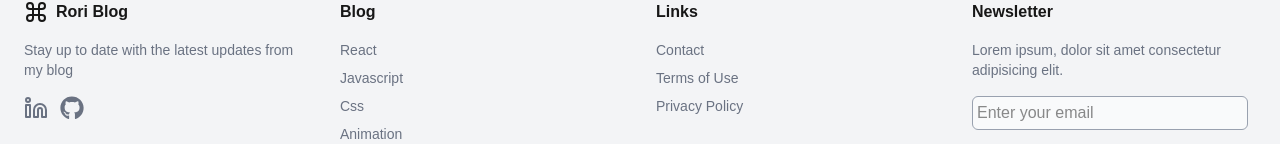
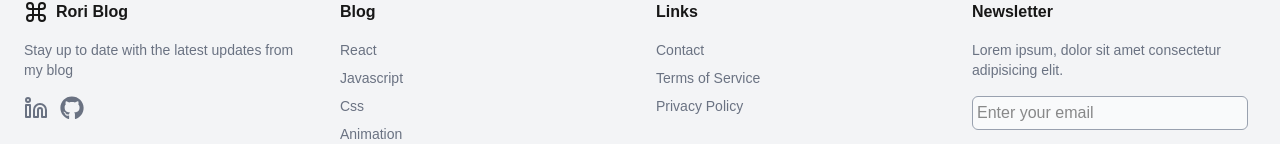
Before and after one commit to rorisangputu/next-blog, a Next.js app: page /about in a window 1280 px wide. Shown: the part 520-664 px from the top of the page. Built offline with nearby package versions, Linux system fonts and the light colour scheme.

Commit message:
refactor: changing tos route link and changing wording of label

```diff
--- a/src/components/Footer.tsx
+++ b/src/components/Footer.tsx
@@ -73,10 +73,10 @@ export default function Footer() {
               </li>
               <li>
                 <Link
-                  href={"/terms-of-use"}
+                  href={"/terms-of-services"}
                   className="text-gray-500 hover:text-gray-700 dark:text-gray-400 dark:hover:text-gray-200"
                 >
-                  Terms of Use
+                  Terms of Service
                 </Link>
               </li>
               <li>
```
